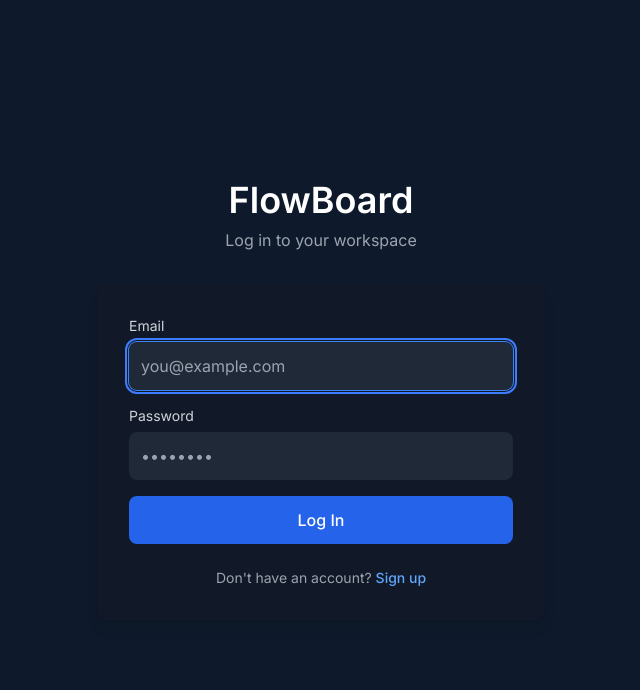
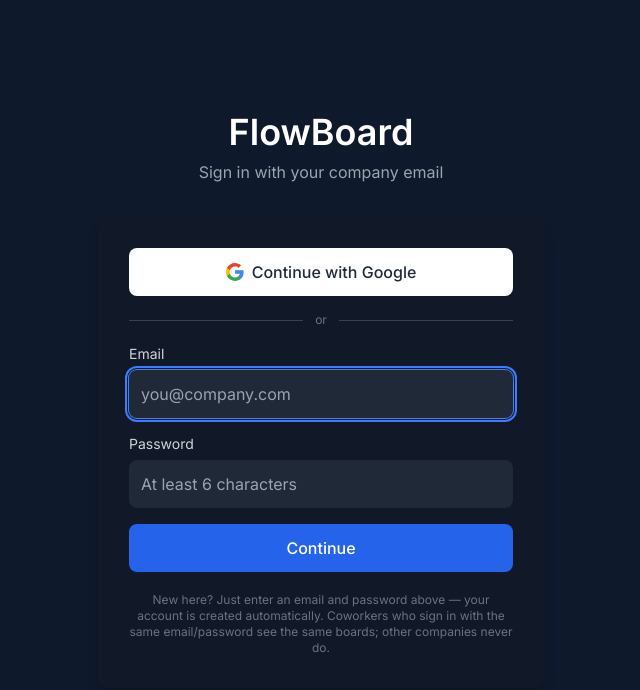
Before and after one commit to supuni2006/flowboard, a Next.js app: page /login in a window 1280 px wide. Shown: the top 690 px of the page, without its empty margins (319-959 px from the left). Built offline with nearby package versions, Linux system fonts and the light colour scheme.

Commit message:
Unify auth flows and add Google OAuth

```diff
--- a/app/login/page.tsx
+++ b/app/login/page.tsx
@@ -1,18 +1,18 @@
 'use client'
 
 import { useState, useEffect } from 'react'
-import Link from 'next/link'
 import { useRouter } from 'next/navigation'
 import { useAuth } from '@/contexts/AuthContext'
 
 export default function LoginPage() {
-  const { user, loading, signIn } = useAuth()
+  const { user, loading, signInOrSignUp, signInWithGoogle } = useAuth()
   const router = useRouter()
 
   const [email, setEmail] = useState('')
   const [password, setPassword] = useState('')
   const [error, setError] = useState<string | null>(null)
   const [submitting, setSubmitting] = useState(false)
+  const [googleSubmitting, setGoogleSubmitting] = useState(false)
 
   useEffect(() => {
     if (!loading && user) router.replace('/')
@@ -21,9 +21,16 @@
   async function handleSubmit(e: React.FormEvent) {
     e.preventDefault()
     setError(null)
+
+    if (password.length < 6) {
+      setError('Password must be at least 6 characters.')
+      return
+    }
+
     setSubmitting(true)
-    const { error } = await signIn(email, password)
+    const { error } = await signInOrSignUp(email, password)
     setSubmitting(false)
+
     if (error) {
       setError(error)
       return
@@ -31,24 +38,57 @@
     router.replace('/')
   }
 
+  async function handleGoogle() {
+    setError(null)
+    setGoogleSubmitting(true)
+    const { error } = await signInWithGoogle()
+    if (error) {
+      setError(error)
+      setGoogleSubmitting(false)
+    }
+    // On success the browser redirects away to Google, so no further
+    // state update is needed here.
+  }
+
   return (
     <main className="min-h-screen flex items-center justify-center bg-canvas px-4 sm:px-6 py-10">
       <div className="w-full max-w-sm sm:max-w-md">
         <div className="text-center mb-8">
           <h1 className="text-3xl sm:text-4xl font-bold text-white">FlowBoard</h1>
-          <p className="text-gray-400 mt-2 text-sm sm:text-base">Log in to your workspace</p>
+          <p className="text-gray-400 mt-2 text-sm sm:text-base">
+            Sign in with your company email
+          </p>
         </div>
 
-        <form
-          onSubmit={handleSubmit}
-          className="bg-gray-900 rounded-xl p-6 sm:p-8 shadow-lg space-y-4"
-        >
+        <div className="bg-gray-900 rounded-xl p-6 sm:p-8 shadow-lg space-y-4">
           {error && (
             <div className="bg-red-500/10 border border-red-500/40 text-red-300 text-sm rounded-lg px-3 py-2">
               {error}
             </div>
           )}
 
+          <button
+            type="button"
+            onClick={handleGoogle}
+            disabled={googleSubmitting}
+            className="w-full flex items-center justify-center gap-2 bg-white hover:bg-gray-100 disabled:opacity-50 text-gray-800 font-medium py-3 rounded-lg transition-colors"
+          >
+            <svg width="18" height="18" viewBox="0 0 18 18" aria-hidden="true">
+              <path fill="#4285F4" d="M17.64 9.2c0-.64-.06-1.25-.16-1.84H9v3.48h4.84c-.21 1.13-.84 2.09-1.8 2.73v2.27h2.92c1.71-1.57 2.68-3.88 2.68-6.64z" />
+              <path fill="#34A853" d="M9 18c2.43 0 4.47-.8 5.96-2.17l-2.92-2.27c-.81.54-1.85.86-3.04.86-2.34 0-4.32-1.58-5.03-3.71H.96v2.34C2.44 15.98 5.48 18 9 18z" />
+              <path fill="#FBBC05" d="M3.97 10.71A5.4 5.4 0 0 1 3.68 9c0-.59.1-1.17.29-1.71V4.95H.96A9 9 0 0 0 0 9c0 1.45.35 2.83.96 4.05l3.01-2.34z" />
+              <path fill="#EA4335" d="M9 3.58c1.32 0 2.51.46 3.44 1.35l2.58-2.58C13.46.89 11.43 0 9 0 5.48 0 2.44 2.02.96 4.95l3.01 2.34C4.68 5.16 6.66 3.58 9 3.58z" />
+            </svg>
+            {googleSubmitting ? 'Redirecting…' : 'Continue with Google'}
+          </button>
+
+          <div className="flex items-center gap-3 text-gray-500 text-xs">
+            <div className="h-px flex-1 bg-gray-700" />
+            or
+            <div className="h-px flex-1 bg-gray-700" />
+          </div>
+
+          <form onSubmit={handleSubmit} className="space-y-4">
             <div>
               <label className="block text-sm text-gray-300 mb-1.5">Email</label>
               <input
@@ -57,7 +97,7 @@
                 autoFocus
                 value={email}
                 onChange={(e) => setEmail(e.target.value)}
-              placeholder="you@example.com"
+                placeholder="you@company.com"
                 className="w-full p-3 rounded-lg bg-gray-800 text-white text-base outline-none ring-1 ring-transparent focus:ring-blue-500 transition"
               />
             </div>
@@ -69,7 +109,7 @@
                 required
                 value={password}
                 onChange={(e) => setPassword(e.target.value)}
-              placeholder="••••••••"
+                placeholder="At least 6 characters"
                 className="w-full p-3 rounded-lg bg-gray-800 text-white text-base outline-none ring-1 ring-transparent focus:ring-blue-500 transition"
               />
             </div>
@@ -79,16 +119,16 @@
               disabled={submitting}
               className="w-full bg-blue-600 hover:bg-blue-700 disabled:opacity-50 text-white font-medium py-3 rounded-lg transition-colors"
             >
-            {submitting ? 'Logging in…' : 'Log In'}
+              {submitting ? 'Continuing…' : 'Continue'}
             </button>
 
-          <p className="text-center text-sm text-gray-400 pt-2">
-            Don&apos;t have an account?{' '}
-            <Link href="/signup" className="text-blue-400 hover:text-blue-300 font-medium">
-              Sign up
-            </Link>
+            <p className="text-center text-xs text-gray-500 pt-1">
+              New here? Just enter an email and password above — your account
+              is created automatically. Coworkers who sign in with the same
+              email/password see the same boards; other companies never do.
             </p>
           </form>
+        </div>
       </div>
     </main>
   )
--- a/app/signup/page.tsx
+++ b/app/signup/page.tsx
@@ -1,136 +1,17 @@
 'use client'
 
-import { useState, useEffect } from 'react'
-import Link from 'next/link'
+import { useEffect } from 'react'
 import { useRouter } from 'next/navigation'
-import { useAuth } from '@/contexts/AuthContext'
 
+// Signup is merged into the login page - the same form creates the
+// account automatically on first use. Keep this route around so any
+// old links to /signup still land somewhere sensible.
 export default function SignupPage() {
-  const { user, loading, signUp } = useAuth()
   const router = useRouter()
 
-  const [name, setName] = useState('')
-  const [email, setEmail] = useState('')
-  const [password, setPassword] = useState('')
-  const [error, setError] = useState<string | null>(null)
-  const [submitting, setSubmitting] = useState(false)
-  const [success, setSuccess] = useState(false)
+  useEffect(() => {
+    router.replace('/login')
+  }, [router])
 
-  useEffect(() => {
-    if (!loading && user) router.replace('/')
-  }, [loading, user, router])
-
-  async function handleSubmit(e: React.FormEvent) {
-    e.preventDefault()
-    setError(null)
-
-    if (password.length < 6) {
-      setError('Password must be at least 6 characters.')
-      return
-    }
-
-    setSubmitting(true)
-    const { error } = await signUp(email, password, name)
-    setSubmitting(false)
-
-    if (error) {
-      setError(error)
-      return
-    }
-    setSuccess(true)
-  }
-
-  if (success) {
-    return (
-      <main className="min-h-screen flex items-center justify-center bg-canvas px-4 sm:px-6 py-10">
-        <div className="w-full max-w-sm sm:max-w-md bg-gray-900 rounded-xl p-6 sm:p-8 shadow-lg text-center">
-          <h1 className="text-2xl font-bold text-white mb-3">Check your email</h1>
-          <p className="text-gray-400 text-sm sm:text-base mb-6">
-            We sent a confirmation link to <span className="text-white">{email}</span>. Click it to
-            activate your account, then log in.
-          </p>
-          <Link
-            href="/login"
-            className="inline-block bg-blue-600 hover:bg-blue-700 text-white font-medium px-5 py-2.5 rounded-lg transition-colors"
-          >
-            Go to Login
-          </Link>
-        </div>
-      </main>
-    )
-  }
-
-  return (
-    <main className="min-h-screen flex items-center justify-center bg-canvas px-4 sm:px-6 py-10">
-      <div className="w-full max-w-sm sm:max-w-md">
-        <div className="text-center mb-8">
-          <h1 className="text-3xl sm:text-4xl font-bold text-white">FlowBoard</h1>
-          <p className="text-gray-400 mt-2 text-sm sm:text-base">Create your workspace account</p>
-        </div>
-
-        <form
-          onSubmit={handleSubmit}
-          className="bg-gray-900 rounded-xl p-6 sm:p-8 shadow-lg space-y-4"
-        >
-          {error && (
-            <div className="bg-red-500/10 border border-red-500/40 text-red-300 text-sm rounded-lg px-3 py-2">
-              {error}
-            </div>
-          )}
-
-          <div>
-            <label className="block text-sm text-gray-300 mb-1.5">Full name</label>
-            <input
-              type="text"
-              required
-              autoFocus
-              value={name}
-              onChange={(e) => setName(e.target.value)}
-              placeholder="Jane Doe"
-              className="w-full p-3 rounded-lg bg-gray-800 text-white text-base outline-none ring-1 ring-transparent focus:ring-blue-500 transition"
-            />
-          </div>
-
-          <div>
-            <label className="block text-sm text-gray-300 mb-1.5">Email</label>
-            <input
-              type="email"
-              required
-              value={email}
-              onChange={(e) => setEmail(e.target.value)}
-              placeholder="you@example.com"
-              className="w-full p-3 rounded-lg bg-gray-800 text-white text-base outline-none ring-1 ring-transparent focus:ring-blue-500 transition"
-            />
-          </div>
-
-          <div>
-            <label className="block text-sm text-gray-300 mb-1.5">Password</label>
-            <input
-              type="password"
-              required
-              value={password}
-              onChange={(e) => setPassword(e.target.value)}
-              placeholder="At least 6 characters"
-              className="w-full p-3 rounded-lg bg-gray-800 text-white text-base outline-none ring-1 ring-transparent focus:ring-blue-500 transition"
-            />
-          </div>
-
-          <button
-            type="submit"
-            disabled={submitting}
-            className="w-full bg-blue-600 hover:bg-blue-700 disabled:opacity-50 text-white font-medium py-3 rounded-lg transition-colors"
-          >
-            {submitting ? 'Creating account…' : 'Sign Up'}
-          </button>
-
-          <p className="text-center text-sm text-gray-400 pt-2">
-            Already have an account?{' '}
-            <Link href="/login" className="text-blue-400 hover:text-blue-300 font-medium">
-              Log in
-            </Link>
-          </p>
-        </form>
-      </div>
-    </main>
-  )
+  return null
 }
--- a/contexts/AuthContext.tsx
+++ b/contexts/AuthContext.tsx
@@ -8,8 +8,10 @@
   user: User | null
   session: Session | null
   loading: boolean
-  signUp: (email: string, password: string, name: string) => Promise<{ error: string | null }>
-  signIn: (email: string, password: string) => Promise<{ error: string | null }>
+  // Tries to log in with this email/password. If no account exists yet,
+  // it creates one automatically (no confirmation email) and logs in.
+  signInOrSignUp: (email: string, password: string) => Promise<{ error: string | null }>
+  signInWithGoogle: () => Promise<{ error: string | null }>
   signOut: () => Promise<void>
 }
 
@@ -38,17 +40,72 @@
     return () => subscription.unsubscribe()
   }, [])
 
-  async function signUp(email: string, password: string, name: string) {
-    const { error } = await supabase.auth.signUp({
-      email,
+  async function signInOrSignUp(email: string, password: string) {
+    const trimmedEmail = email.trim().toLowerCase()
+
+    // 1. Try to log in first (covers the common case: returning user).
+    const { error: signInError } = await supabase.auth.signInWithPassword({
+      email: trimmedEmail,
       password,
-      options: { data: { full_name: name } },
     })
-    return { error: error?.message ?? null }
+
+    if (!signInError) {
+      return { error: null }
+    }
+
+    // If the password was wrong for an existing account, don't silently
+    // create a new one - surface the real error.
+    if (!signInError.message.toLowerCase().includes('invalid login credentials')) {
+      return { error: signInError.message }
+    }
+
+    // 2. No matching account (or first time this email is used) -> sign up.
+    const { data: signUpData, error: signUpError } = await supabase.auth.signUp({
+      email: trimmedEmail,
+      password,
+      options: {
+        data: { full_name: trimmedEmail.split('@')[0] },
+      },
+    })
+
+    if (signUpError) {
+      // If it turns out the account DID exist (bad password), say so clearly.
+      if (signUpError.message.toLowerCase().includes('already registered')) {
+        return { error: 'Incorrect password.' }
+      }
+      return { error: signUpError.message }
+    }
+
+    // If email confirmations are disabled in Supabase, signUp already
+    // returns an active session and we're done.
+    if (signUpData.session) {
+      return { error: null }
+    }
+
+    // Otherwise, try logging in right away (works once "Confirm email" is
+    // turned off in Supabase Auth settings).
+    const { error: secondSignInError } = await supabase.auth.signInWithPassword({
+      email: trimmedEmail,
+      password,
+    })
+
+    if (secondSignInError) {
+      return {
+        error:
+          'Account created, but email confirmation is still required. Turn off "Confirm email" in Supabase (Authentication > Sign In / Providers > Email) to allow instant login.',
+      }
+    }
+
+    return { error: null }
   }
 
-  async function signIn(email: string, password: string) {
-    const { error } = await supabase.auth.signInWithPassword({ email, password })
+  async function signInWithGoogle() {
+    const { error } = await supabase.auth.signInWithOAuth({
+      provider: 'google',
+      options: {
+        redirectTo: typeof window !== 'undefined' ? window.location.origin : undefined,
+      },
+    })
     return { error: error?.message ?? null }
   }
 
@@ -57,7 +114,9 @@
   }
 
   return (
-    <AuthContext.Provider value={{ user, session, loading, signUp, signIn, signOut }}>
+    <AuthContext.Provider
+      value={{ user, session, loading, signInOrSignUp, signInWithGoogle, signOut }}
+    >
       {children}
     </AuthContext.Provider>
   )
```
Lines whose indentation alone changed are shown as unchanged.
